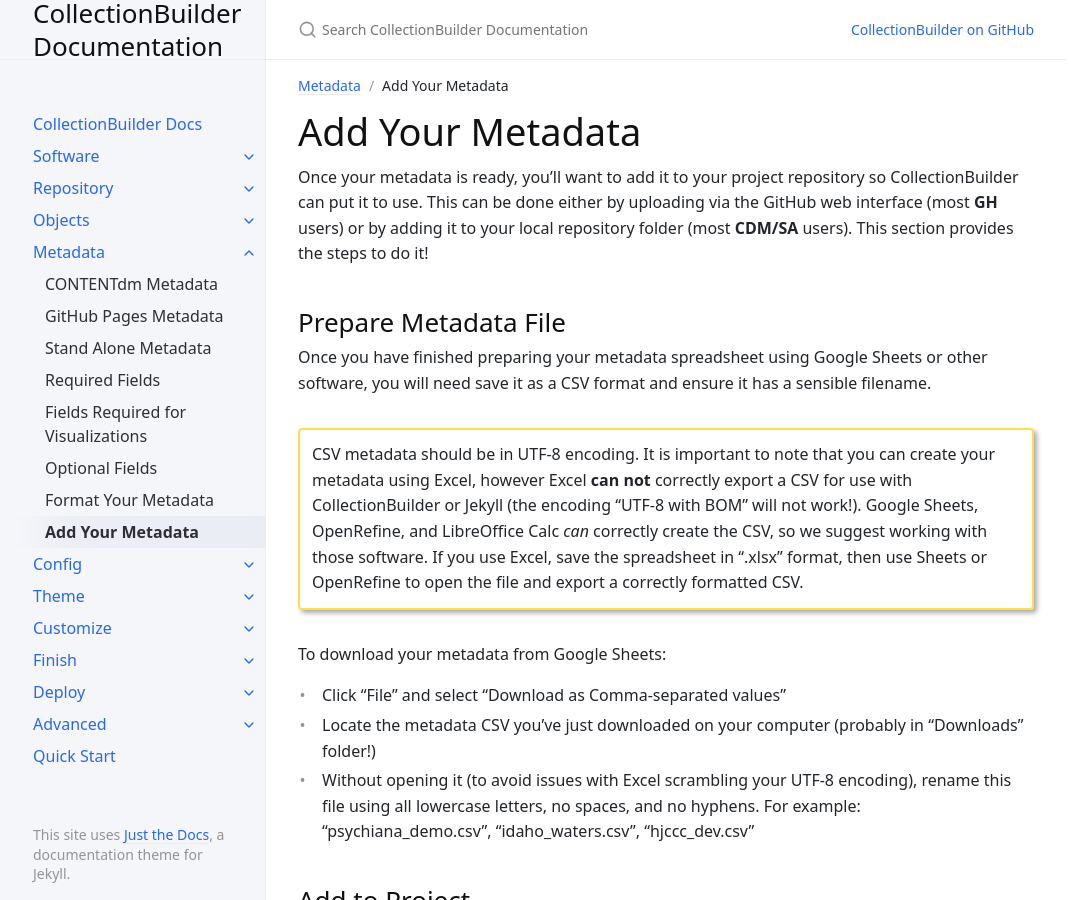
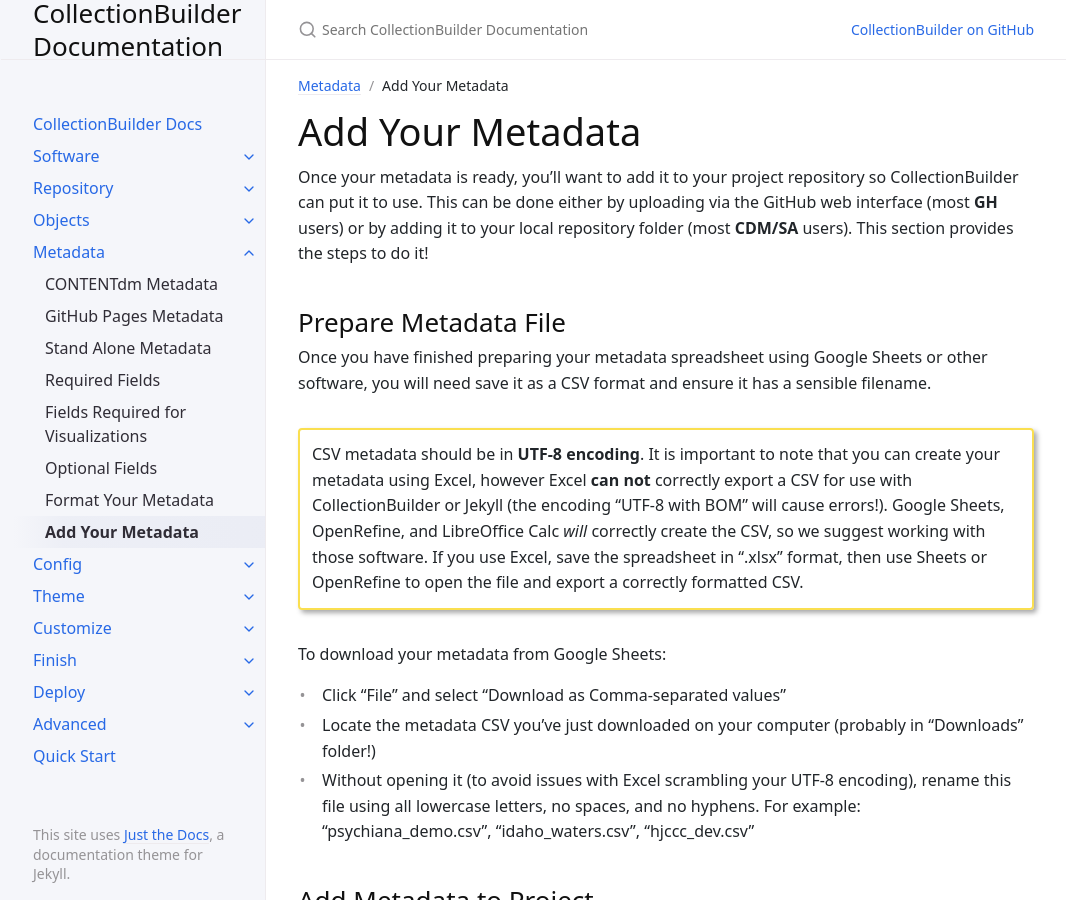
Before and after one commit to CollectionBuilder/cb-docs, a Jekyll site: the page built from docs/03_metadata/uploading.md, in a window 1280 px wide and 900 px high. Shown: the whole window, without its empty margins (106-1177 px from the left). Built offline with Jekyll 4.4.1, drawn with Linux system fonts in a browser that asks for light colours.

Commit message:
metadata fixes

```diff
--- a/docs/03_metadata/uploading.md
+++ b/docs/03_metadata/uploading.md
@@ -15,9 +15,9 @@ This section provides the steps to do it!
 Once you have finished preparing your metadata spreadsheet using Google Sheets or other software, you will need save it as a CSV format and ensure it has a sensible filename.
 
 {:.alert .alert-yellow}
-CSV metadata should be in UTF-8 encoding.
-It is important to note that you can create your metadata using Excel, however Excel **can not** correctly export a CSV for use with CollectionBuilder or Jekyll (the encoding "UTF-8 with BOM" will not work!).
-Google Sheets, OpenRefine, and LibreOffice Calc *can* correctly create the CSV, so we suggest working with those software.
+CSV metadata should be in **UTF-8 encoding**.
+It is important to note that you can create your metadata using Excel, however Excel **can not** correctly export a CSV for use with CollectionBuilder or Jekyll (the encoding "UTF-8 with BOM" will cause errors!).
+Google Sheets, OpenRefine, and LibreOffice Calc *will* correctly create the CSV, so we suggest working with those software.
 If you use Excel, save the spreadsheet in ".xlsx" format, then use Sheets or OpenRefine to open the file and export a correctly formatted CSV.
 
 To download your metadata from Google Sheets:
```
Also changed, not shown: other parts of docs/03_metadata/uploading.md (+1 -1 lines), docs/03_metadata/index.md (+2 -1 lines).
